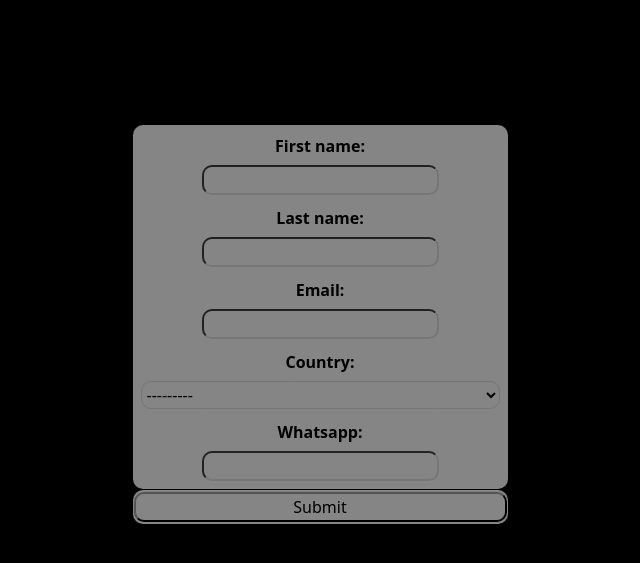
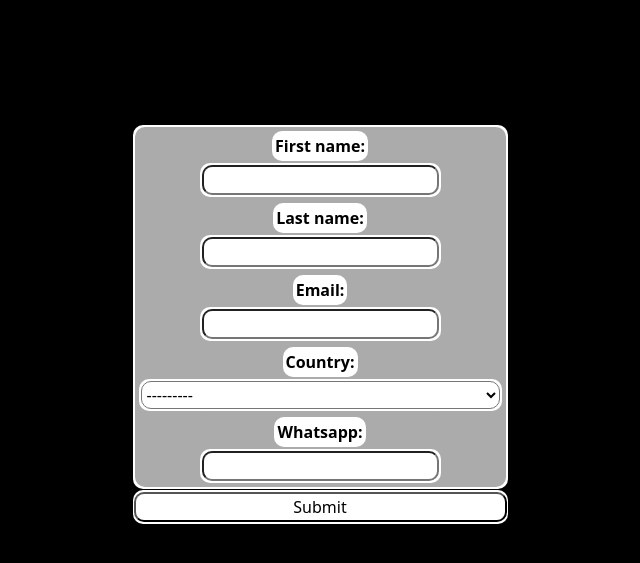
Before and after one commit to ShakunBoris/colourist_EC2, a Django app: page /contact in a window 1280 px wide. Shown: the part 72-635 px from the top of the page, without its empty margins (320-960 px from the left). Run offline with Django 4.2, Linux system fonts and the light colour scheme; some libraries are stand-ins or nearby versions.

Commit message:
new contatct colors STILL SHIT

```diff
--- a/front/static/front/contact.css
+++ b/front/static/front/contact.css
@@ -16,7 +16,7 @@
     padding: 1px;
     border-radius: 10px 10px;
     display: flex;
-    background-color: rgb(133, 133, 133);
+    background-color: rgb(255, 255, 255);
     color: black;
     flex-direction: column;
     justify-content: center;
@@ -26,3 +26,11 @@
     color:black;
     width:100%;
 }
+
+.contact-form tbody {
+    background-color: rgb(171, 171, 171);
+}
+
+.contact-form tr {
+    background-color: rgb(171, 171, 171);
+}
```
